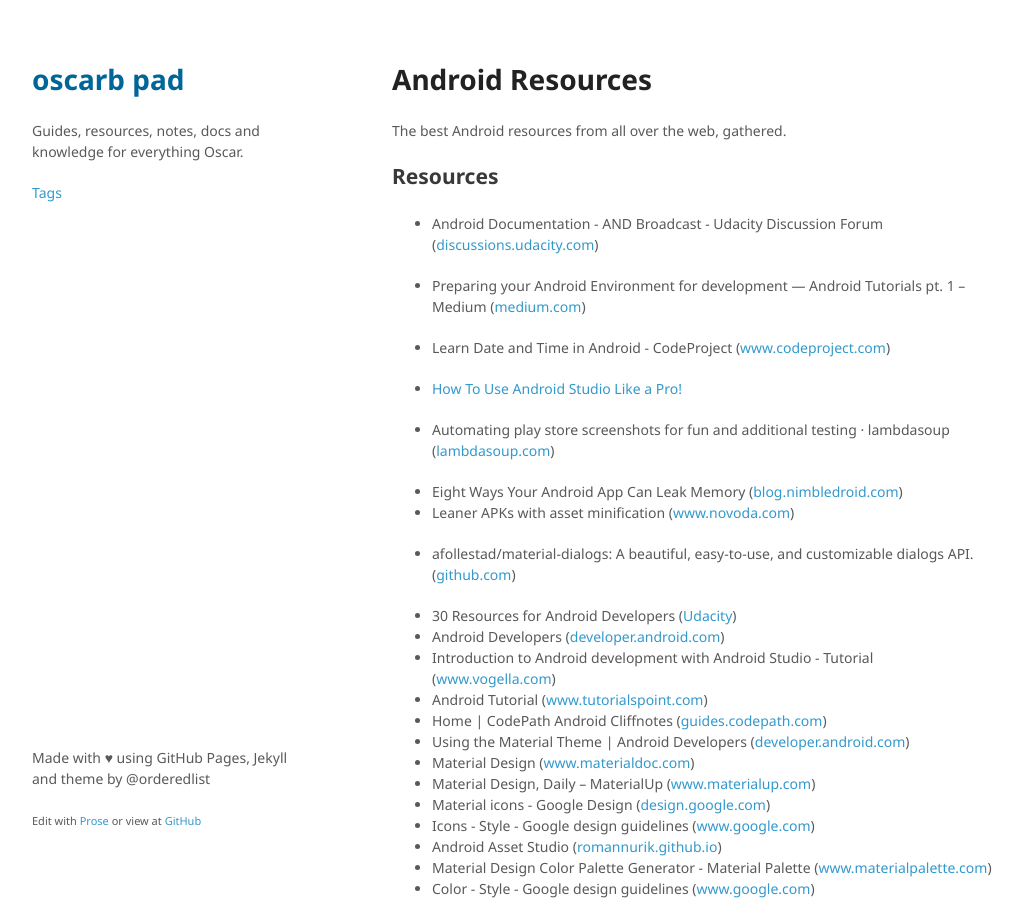
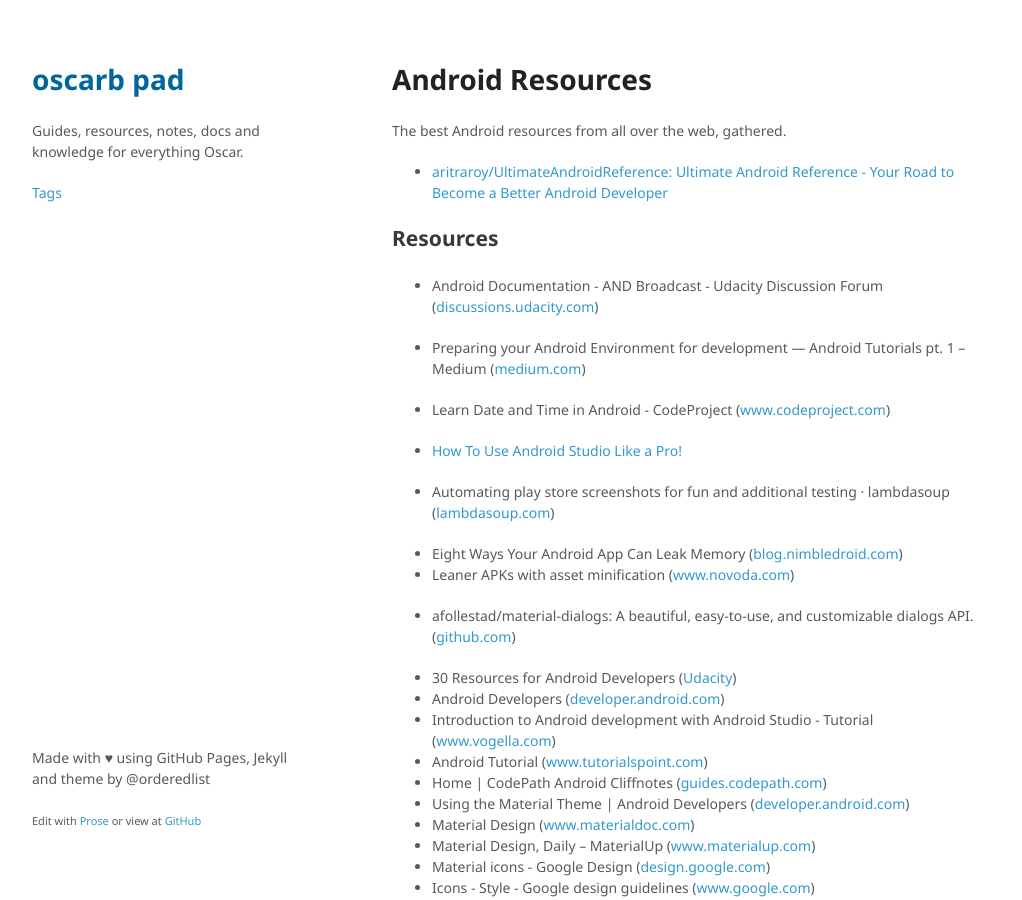
Before and after one commit to oscarb/pad, a Jekyll site: the page built from _docs/android-resources.md, in a window 1280 px wide and 900 px high. Shown: the whole window, without its empty margins (128-1150 px from the left). Built offline with Jekyll 4.4.1, drawn with Linux system fonts in a browser that asks for light colours; some web fonts are replaced.

Commit message:
Updated android-resources.md

```diff
--- a/_docs/android-resources.md
+++ b/_docs/android-resources.md
@@ -9,6 +9,8 @@ published: true
 # Android Resources
 
 The best Android resources from all over the web, gathered.
+
+* [aritraroy/UltimateAndroidReference: Ultimate Android Reference - Your Road to Become a Better Android Developer](https://github.com/aritraroy/UltimateAndroidReference)
 
 ## Resources
 
```
